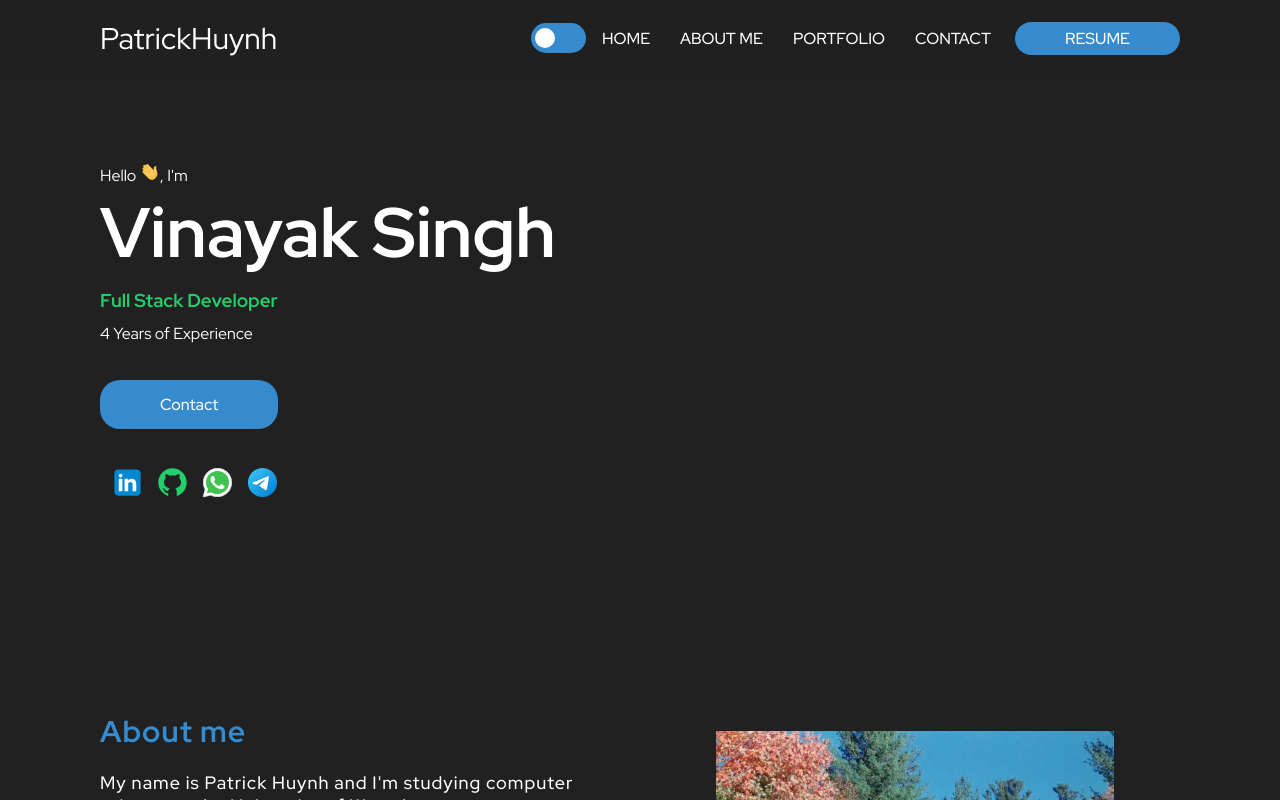
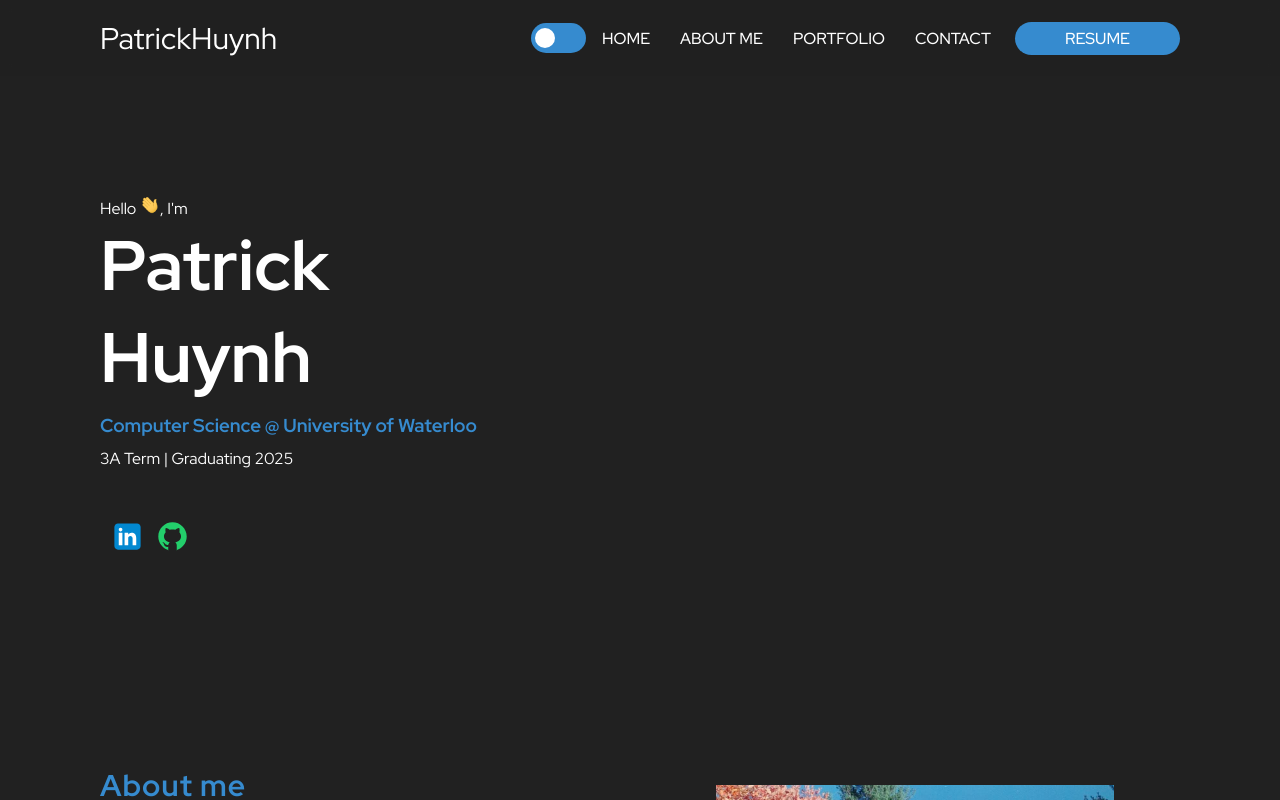
Before and after one commit to patrick-huynh/patrick-huynh.github.io, a React (Create React App) app: page / in a window 1280 px wide. Shown: the top 800 px of the page. Built offline with nearby package versions, Linux system fonts and the light colour scheme.

Commit message:
edited hero

```diff
--- a/src/components/Hero/Hero.tsx
+++ b/src/components/Hero/Hero.tsx
@@ -1,7 +1,7 @@
 import { BrowserRouter } from "react-router-dom"
 import { Container } from "./styles"
 import ScrollAnimation from "react-animate-on-scroll"
-import Illustration from "../../assets/illustration.svg"
+import PHVector from "../../assets/patrick_huynh_vector.png"
 import { NavHashLink } from "react-router-hash-link"
 import linkedin from '../../assets/linkedin.svg'
 import githubIcon from '../../assets/github.svg'
@@ -13,62 +13,41 @@ export function Hero() {
     <Container id="home">
       <div className="hero-text">
         <ScrollAnimation animateIn="fadeInUp">
-          <p>Hello <img src={Hello} alt="Hello" width="20px"/>, I'm</p>
+          <p>Hello <img src={Hello} alt="Hello" width="20px" />, I'm</p>
         </ScrollAnimation>
         <ScrollAnimation animateIn="fadeInUp" delay={0.2 * 1000}>
-          <h1>Vinayak Singh</h1>
+          <h1>Patrick Huynh</h1>
         </ScrollAnimation>
         <ScrollAnimation animateIn="fadeInUp" delay={0.4 * 1000}>
-          <h3>Full Stack Developer</h3>
+          <h3>Computer Science @ University of Waterloo</h3>
         </ScrollAnimation>
         <ScrollAnimation animateIn="fadeInUp" delay={0.6 * 1000}>
-          <p className="small-resume">4 Years of Experience</p>
-        </ScrollAnimation>
-
-
-        <ScrollAnimation animateIn="fadeInUp" delay={0.8 * 1000}>
-          <BrowserRouter>
-            <NavHashLink smooth to="#contact" className="button">Contact</NavHashLink>
-          </BrowserRouter>
+          <p>3A Term | Graduating 2025</p>
         </ScrollAnimation>
 
         <ScrollAnimation animateIn="fadeInUp" delay={1 * 1000}>
           <div className="social-media"><a
-        href="https://www.linkedin.com/in/codevinayak"
+            href="https://www.linkedin.com/in/-patrickhuynh"
             target="_blank"
             rel="noreferrer"
           >
             <img src={linkedin} alt="Linkedin" />
           </a>
             <a
-          href="https://github.com/CodeVinayak/"
+              href="https://github.com/patrick-huynh"
               target="_blank"
               rel="noreferrer"
             >
               <img src={githubIcon} alt="GitHub" />
             </a>
-        <a
-          href="https://api.whatsapp.com/send/?phone=%2B919630576848&text=Hello+Vinayak"
-          target="_blank"
-          rel="noreferrer"
-        >
-          <img src={whatsapp} alt="Whatsapp" />
-        </a>
-        <a
-          href="https://t.me/CodeVinayak"
-          target="_blank"
-          rel="noreferrer"
-        >
-          <img src={telegram} alt="telegram" />
-        </a></div>
+          </div>
         </ScrollAnimation>
-
       </div>
 
 
       <div className="hero-image">
         <ScrollAnimation animateIn="fadeInRight" delay={1 * 1000}>
-          <img src={Illustration} alt="Ilustração" />
+          <img src={PHVector} alt="Patrick Huynh" />
         </ScrollAnimation>
       </div>
 
--- a/src/components/Hero/styles.ts
+++ b/src/components/Hero/styles.ts
@@ -3,12 +3,13 @@ import styled from "styled-components";
 
 //👋
 export const Container = styled.section`
-  padding-top: 15%;
+  padding-top: 10%;
   display: flex;
   justify-content: space-between;
   gap: 8rem;
   background: rgba(0,0,0,0);
   .hero-text{
+    margin: auto 0;
     & > p{
       font-size: 1.8rem;
     }
@@ -17,7 +18,7 @@ export const Container = styled.section`
     }
 
     h3{
-      color:var(--green);
+      color:var(--primary);
       margin: 1rem 0;
     }
 
@@ -49,7 +50,8 @@ export const Container = styled.section`
 
   .hero-image{
     img{
-      max-width: 500px;
+      max-width: 600px;
+      padding-right: 15%;
     }
   }
 
@@ -58,7 +60,6 @@ export const Container = styled.section`
     display: block;
     margin-top: 15%;
     .hero-text{
-
       h1{
         font-size: 5rem;
       }
```
Also changed, not shown: src/assets/illustration.svg (deleted), src/assets/patrick_huynh_vector.png (added). Lines whose indentation alone changed are shown as unchanged.
